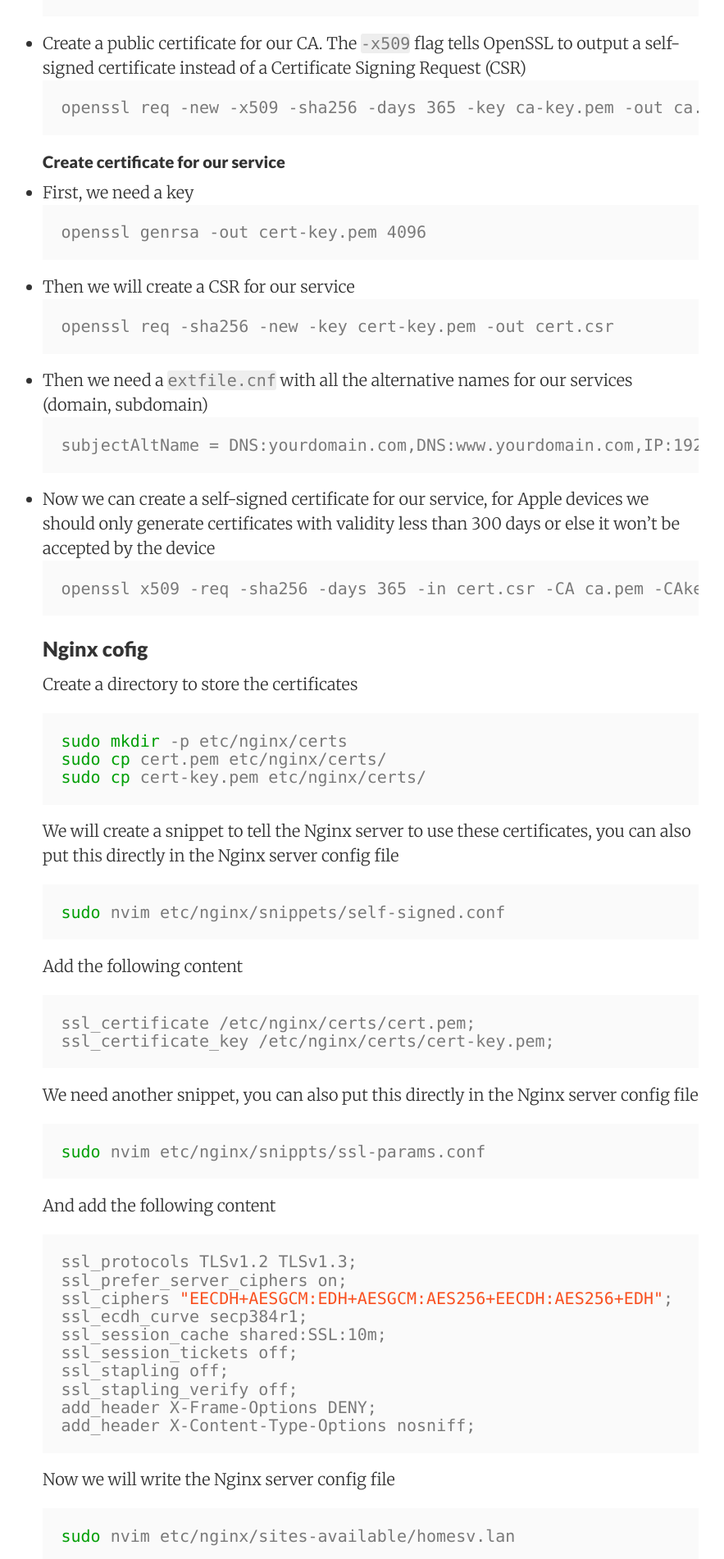
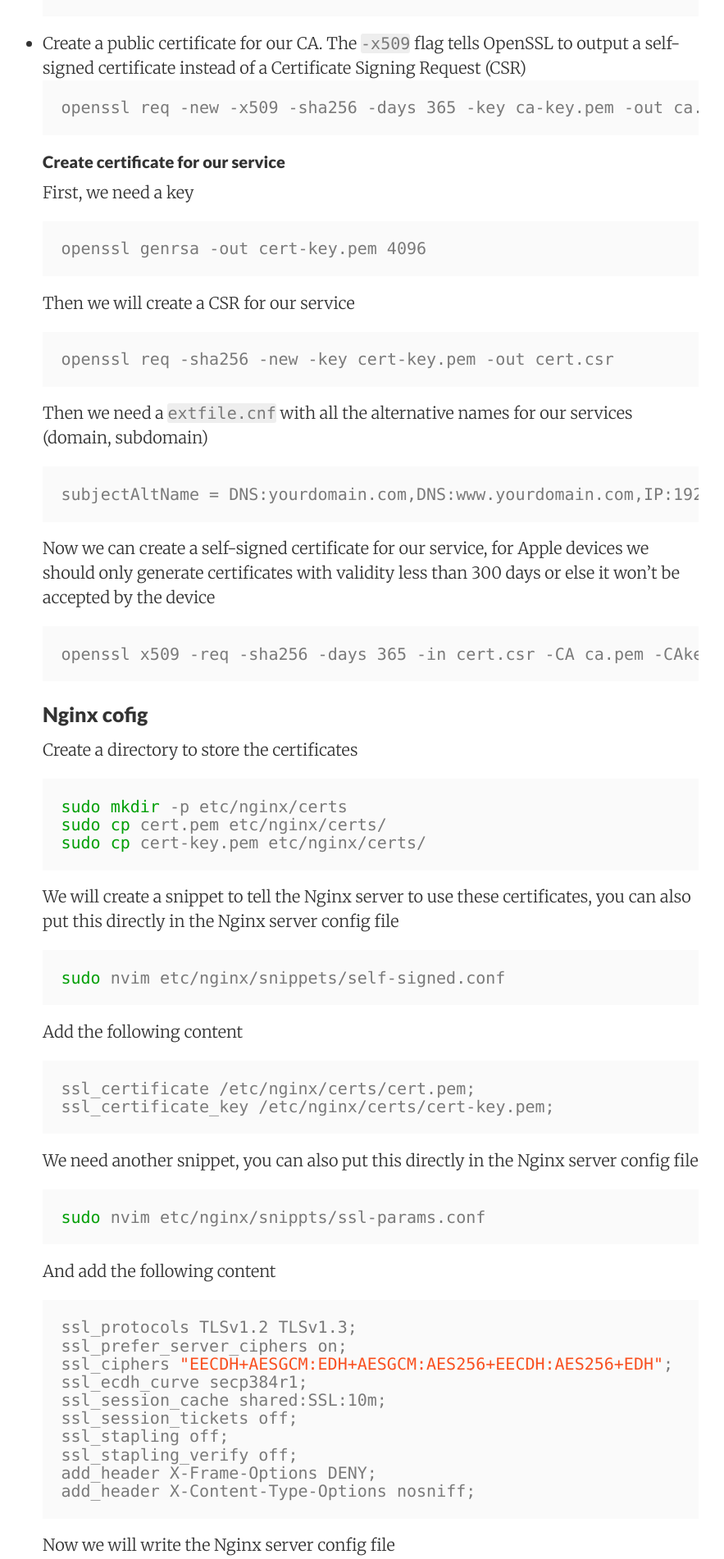
Before and after one commit to AnhKhoiTRUONG/anhkhoitruong.github.io, a Jekyll site: the page built from _posts/2026-08-20-homeserver.md, in a window 1280 px wide. Shown: the part 2742-4644 px from the top of the page at 82% size, without its empty margins (208-1091 px from the left). Built offline with Jekyll 4.4.1, drawn with Linux system fonts in a browser that asks for light colours; nearby versions of some CDN libraries.

````diff
--- a/_posts/2026-08-20-homeserver.md
+++ b/_posts/2026-08-20-homeserver.md
@@ -81,19 +81,19 @@ openssl genrsa -aes256 -out ca-key.pem 4096
 openssl req -new -x509 -sha256 -days 365 -key ca-key.pem -out ca.pem
 ```
 #### Create certificate for our service
-- First, we need a key
+First, we need a key
 ```bash
 openssl genrsa -out cert-key.pem 4096
 ```
-- Then we will create a CSR for our service
+Then we will create a CSR for our service
 ```bash
 openssl req -sha256 -new -key cert-key.pem -out cert.csr
 ```
-- Then we need a `extfile.cnf` with all the alternative names for our services (domain, subdomain)
+Then we need a `extfile.cnf` with all the alternative names for our services (domain, subdomain)
 ```
 subjectAltName = DNS:yourdomain.com,DNS:www.yourdomain.com,IP:192.168.1.1
 ```
-- Now we can create a self-signed certificate for our service, for Apple devices we should only generate certificates with validity less than 300 days or else it won't be accepted by the device
+Now we can create a self-signed certificate for our service, for Apple devices we should only generate certificates with validity less than 300 days or else it won't be accepted by the device
 ```bash
 openssl x509 -req -sha256 -days 365 -in cert.csr -CA ca.pem -CAkey ca-key.pem -out cert.pem -extfile extfile.cnf -CAcreateserial
 ```
````
